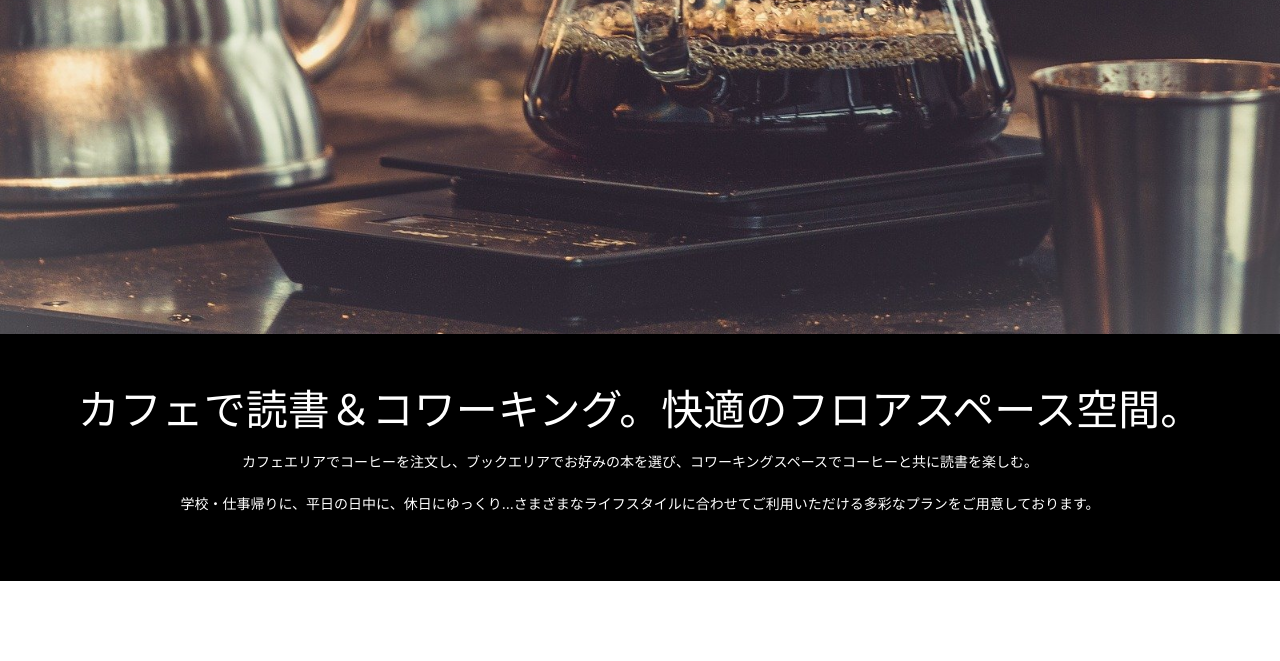
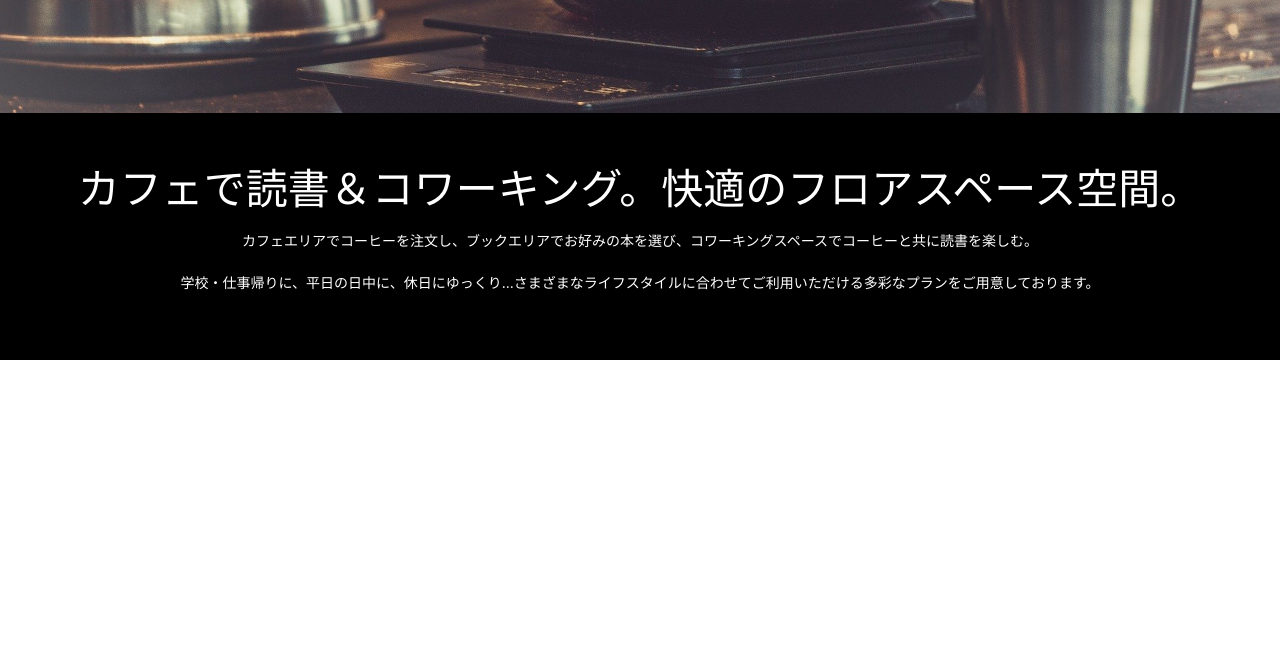
Before and after one commit to takahiro23dol/frontend-basic-last-assignment, a plain HTML site: page public/index.html in a window 1280 px wide. Shown: the part 687-1348 px from the top of the page. After the commit the page ends 1047 px from the top, so only its background shows below. Drawn offline with nearby package versions, Linux system fonts and the light colour scheme.

Commit message:
「トップを作成する」TODO課題事項対応 headerにpositionを設定、キャッチの配置方法変更

```diff
--- a/public/style.css
+++ b/public/style.css
@@ -12,6 +12,8 @@ html {
 
 header {
   background-color: #000;
+  position: absolute;
+  width: 100%;
 }
 
 header .bg-brand {
@@ -113,17 +115,13 @@ header .navbar-toggler:focus {
 
 .top-bg {
   background: url("images/coffee-918926_1920.jpg") no-repeat top/cover;
-  min-height: 600px;
+  height: 500px;
   width: 100%;
-  position: relative;
-  top: -80px; /*TODO この後の要素すべてに適応する必要が出る？*/
-  z-index: -1;
-  padding-bottom: 80%; /*TODO paddihg指定することで画像が表示できるが、仕組みがよくわからない*/
-  /* TODO flexboxで指定できていない
-  display:flex;
-  justify-content:center;
-  align-items:center;
-  */
+
+  /*キャッチの表示位置を指定*/
+  display: flex;
+  justify-content: center;
+  align-items: center;
 }
 
 .top-catch {
@@ -133,15 +131,10 @@ header .navbar-toggler:focus {
   writing-mode: vertical-rl;
   color: #fff;
   font-size: 2rem;
-  position: absolute;
-  top: 33%;
-  left: 44%;
 }
 
 .top-message {
   background-color: #000;
-  position: relative;
-  top: -80px;
   color: #fff;
   text-align: center;
   padding: 4rem 2rem;
@@ -152,11 +145,19 @@ header .navbar-toggler:focus {
   font-family: "Times New Roman", "游明朝", "Yu Mincho", "游明朝体", "YuMincho",
     "ヒラギノ明朝 Pro W3", "Hiragino Mincho Pro", "HiraMinProN-W3", "HGS明朝E",
     "ＭＳ Ｐ明朝", "MS PMincho", serif;
-  font-size: 3rem;
+  font-size: 2rem;
 }
 
 @media (min-width: 900px) {
+  .top-bg {
+    height: 800px;
+  }
+
   .top-catch {
+    font-size: 3rem;
+  }
+
+  .top-message span {
     font-size: 3rem;
   }
 }
```
Also changed, not shown: 1 other file.
